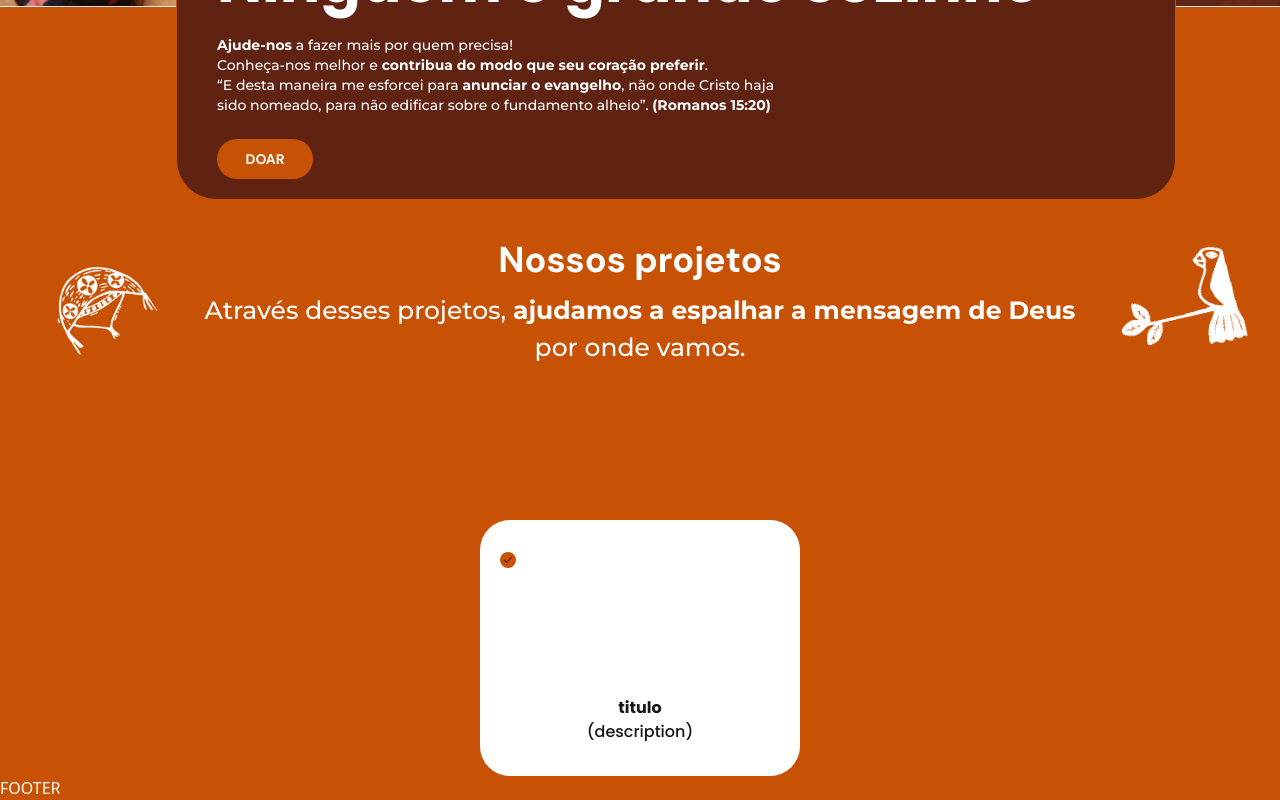
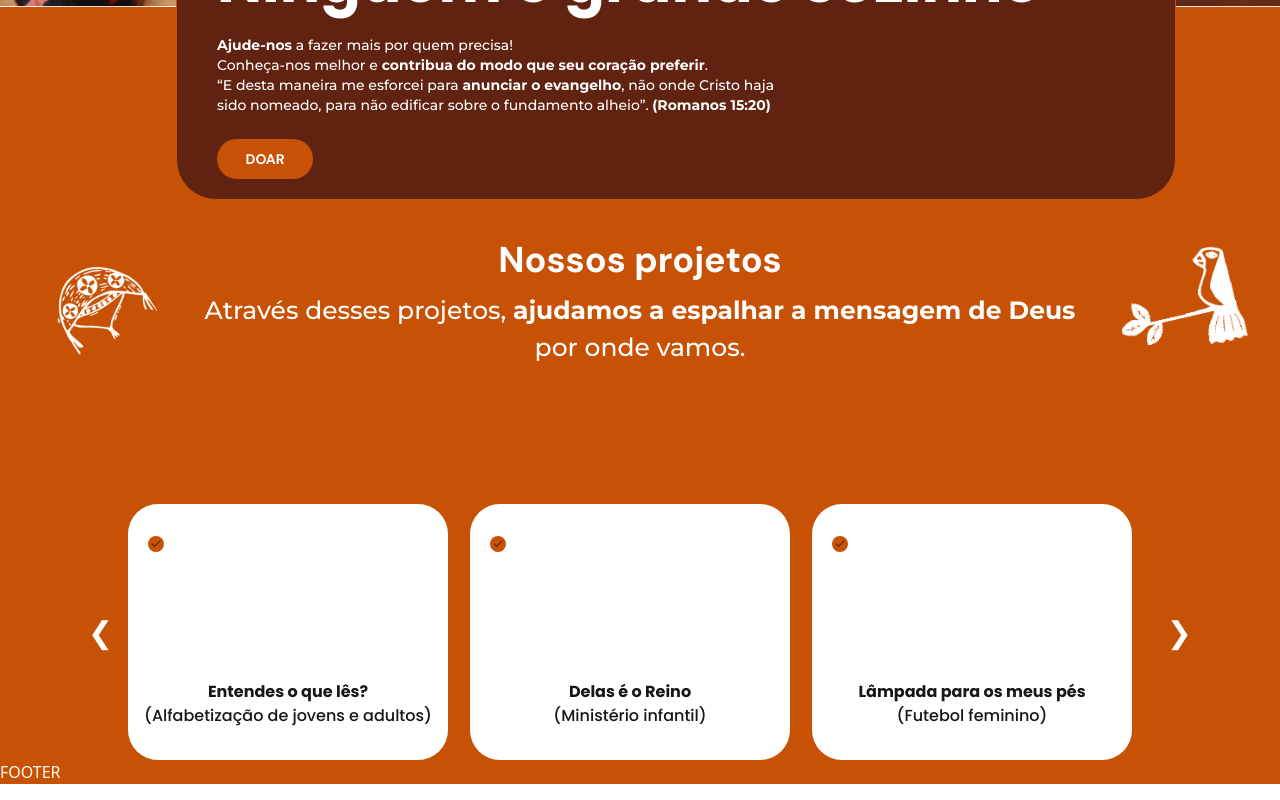
Before and after one commit to Daniel-san8/Missao-Itapicuru, a Next.js app: page / in a window 1280 px wide. Shown: the part 650-1450 px from the top of the page. Built offline with nearby package versions, Linux system fonts and the light colour scheme.

Commit message:
feat: crio carrossel pra home desktop

```diff
--- a/package.json
+++ b/package.json
@@ -9,10 +9,13 @@
     "lint": "next lint"
   },
   "dependencies": {
+    "@types/react-slick": "^0.23.13",
     "next": "15.1.0",
     "react": "^19.0.0",
     "react-dom": "^19.0.0",
-    "swiper": "^11.2.4"
+    "react-icons": "^5.4.0",
+    "react-slick": "^0.30.3",
+    "slick-carousel": "^1.8.1"
   },
   "devDependencies": {
     "@eslint/eslintrc": "^3",
--- a/src/components/display/Desktop/Home/NossosProjetos/CarrosselProjetosDesktop.tsx
+++ b/src/components/display/Desktop/Home/NossosProjetos/CarrosselProjetosDesktop.tsx
@@ -1,7 +1,58 @@
-"use client"
+"use client";
 
-import CardCarrosselProjetosDesktop from "./CardCarroselProjetosDesktop"
+import "slick-carousel/slick/slick.css";
+import "slick-carousel/slick/slick-theme.css";
+import Slider, { CustomArrowProps } from "react-slick";
+
+import { ICardProjects } from "@/models/card.interface";
+import CardCarrosselProjetosDesktop from "./CardCarroselProjetosDesktop";
+import React from "react";
+
+const cardProjects: ICardProjects[] = [
+    { title: "Entendes o que lês?", description: "Alfabetização de jovens e adultos" },
+    { title: "Delas é o Reino", description: "Ministério infantil" },
+    { title: "Lâmpada para os meus pés", description: "Futebol feminino" },
+    { title: "Belém", description: "Padaria comunitária" },
+    { title: "Salfona", description: "Escola de música para crianças, jovens e adultos" },
+];
+
+const CustomPrevArrow: React.FC<CustomArrowProps> = ({ onClick }) => {
+    return (
+        <button
+            onClick={onClick}
+            className="absolute left-[-40px] top-2/3 transform -translate-y-1/2 text-white text-3xl cursor-pointer z-10"
+        >
+            ❮
+        </button>
+    );
+};
+
+const CustomNextArrow: React.FC<CustomArrowProps> = ({ onClick }) => {
+    return (
+        <button
+            onClick={onClick}
+            className="absolute right-[-40px] top-2/3 transform -translate-y-1/2 text-white text-3xl cursor-pointer z-10"
+        >
+            ❯
+        </button>
+    );
+};
 
 export default function CarrosselProjetosDesktop() {
-    return <div className="pt-36 justify-self-center"><CardCarrosselProjetosDesktop title="titulo" description="description" /></div>
+    const settings = {
+        dots: false,
+        infinite: true,
+        speed: 500,
+        slidesToShow: 3,
+        slidesToScroll: 1,
+        arrows: true,
+        prevArrow: <CustomPrevArrow />,
+        nextArrow: <CustomNextArrow />
+
+    };
+    return (
+        <Slider {...settings} className="mx-auto max-w-[1024px] pt-32">
+            {cardProjects.map(({ title, description }, index) => <CardCarrosselProjetosDesktop key={index} title={title} description={description} />)}
+        </Slider>
+    );
 }
```
Also changed, not shown: 1 other file (tests, documents, lock files or other folders).
